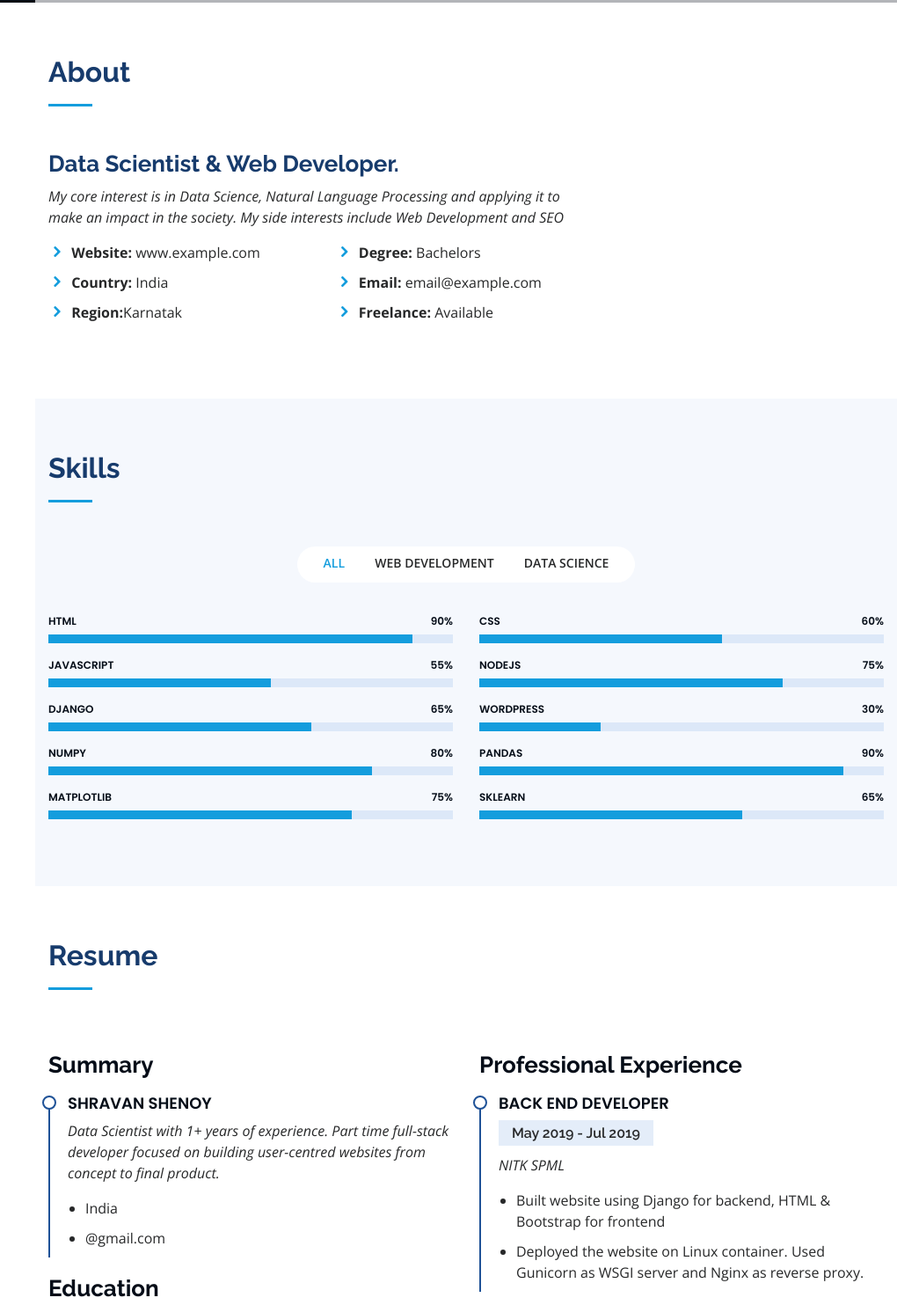
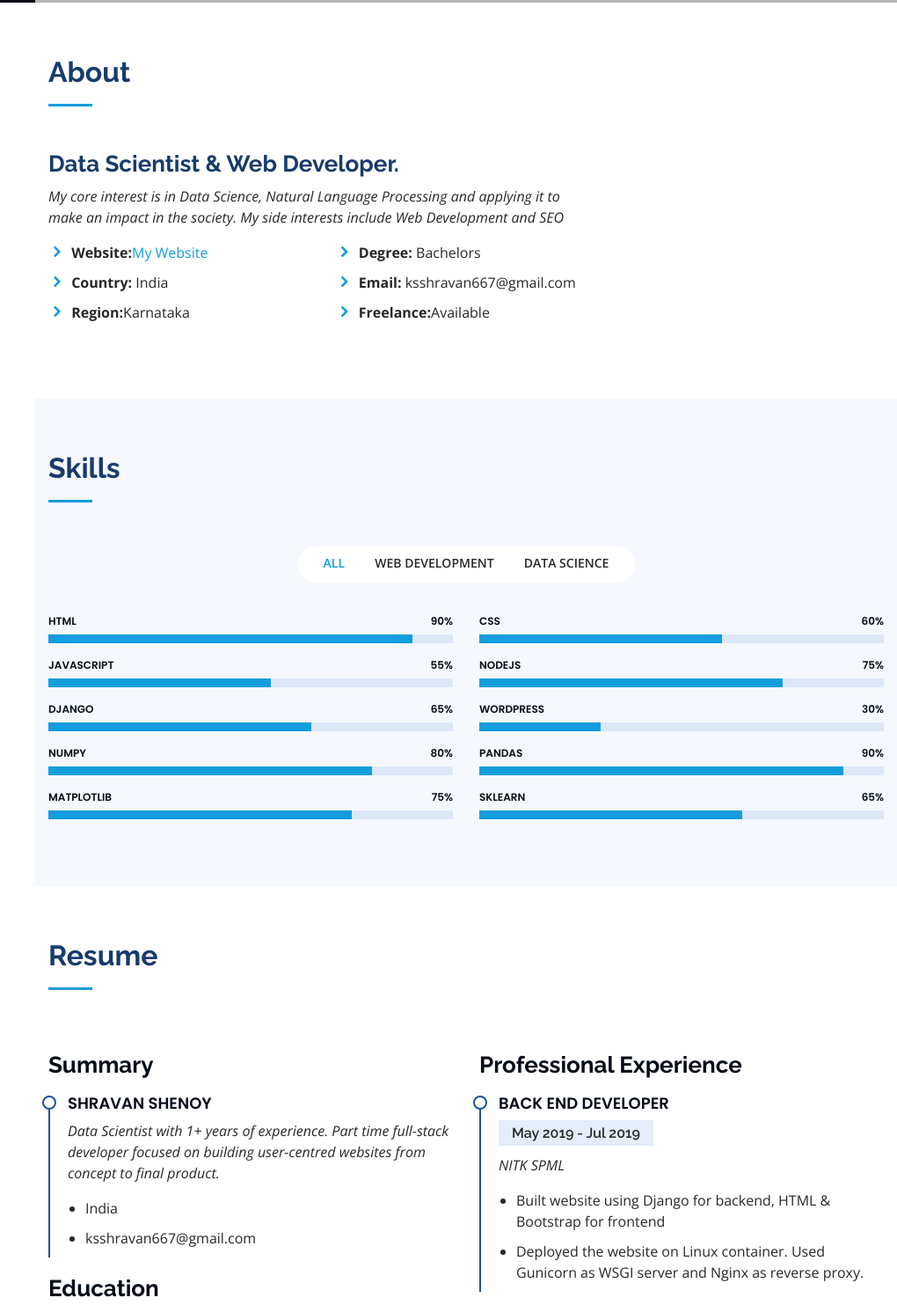
Before and after one commit to shravankshenoy/portfolio, a plain HTML site: page index.html in a window 1280 px wide. Shown: the part 797-2280 px from the top of the page at 88% size, without its empty margins (260-1280 px from the left). Drawn offline with nearby package versions, Linux system fonts and the light colour scheme.

Commit message:
Added email

```diff
--- a/index.html
+++ b/index.html
@@ -106,17 +106,18 @@
             <div class="row">
               <div class="col-lg-6">
                 <ul>
-                  <li><i class="icofont-rounded-right"></i> <strong>Website:</strong> www.example.com</li>
+                  <li><i class="icofont-rounded-right"></i> <strong>Website:</strong><a href='https://shravankshenoy.github.io/portfolio/'>My Website</a></li>
                   <li><i class="icofont-rounded-right"></i> <strong>Country:</strong> India</li>
-                  <li><i class="icofont-rounded-right"></i> <strong>Region:</strong>Karnatak</li>
+                  <li><i class="icofont-rounded-right"></i> <strong>Region:</strong>Karnataka</li>
                 </ul>
               </div>
 
               <div class="col-lg-6">
                 <ul>
                   <li><i class="icofont-rounded-right"></i> <strong>Degree:</strong> Bachelors</li>
-                  <li><i class="icofont-rounded-right"></i> <strong>Email:</strong> email@example.com</li>
-                  <li><i class="icofont-rounded-right"></i> <strong>Freelance:</strong> Available</li>
+                  <li><i class="icofont-rounded-right"></i> <strong>Email:</strong> ksshravan667@gmail.com
+</li>
+                  <li><i class="icofont-rounded-right"></i> <strong>Freelance:</strong>Available</li>
                 </ul>
               </div>
             </div>
@@ -318,7 +319,7 @@
               <p><em>Data Scientist with 1+ years of experience. Part time full-stack developer focused on building user-centred websites from concept to final product.</em></p>
               <ul>
                 <li>India</li>
-                <li>@gmail.com</li>
+                <li>ksshravan667@gmail.com</li>
               </ul>
             </div>
 
@@ -630,7 +631,7 @@
               <div class="email">
                 <i class="icofont-envelope"></i>
                 <h4>Email:</h4>
-                <p>info@gmail.com</p>
+                <p>ksshravan667@gmail.com</p>
               </div>
 
             </div>
```
Also changed, not shown: Readme.txt.
